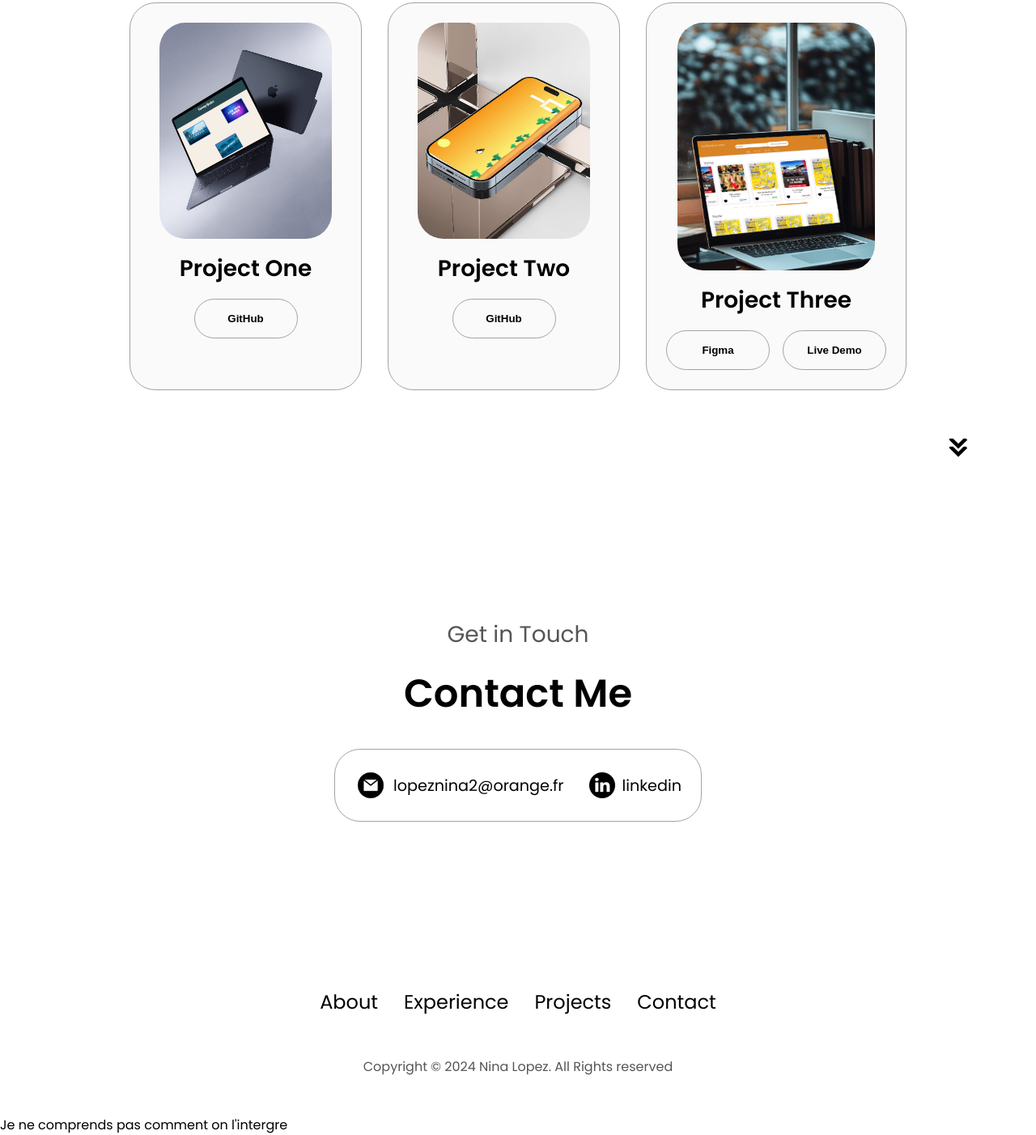
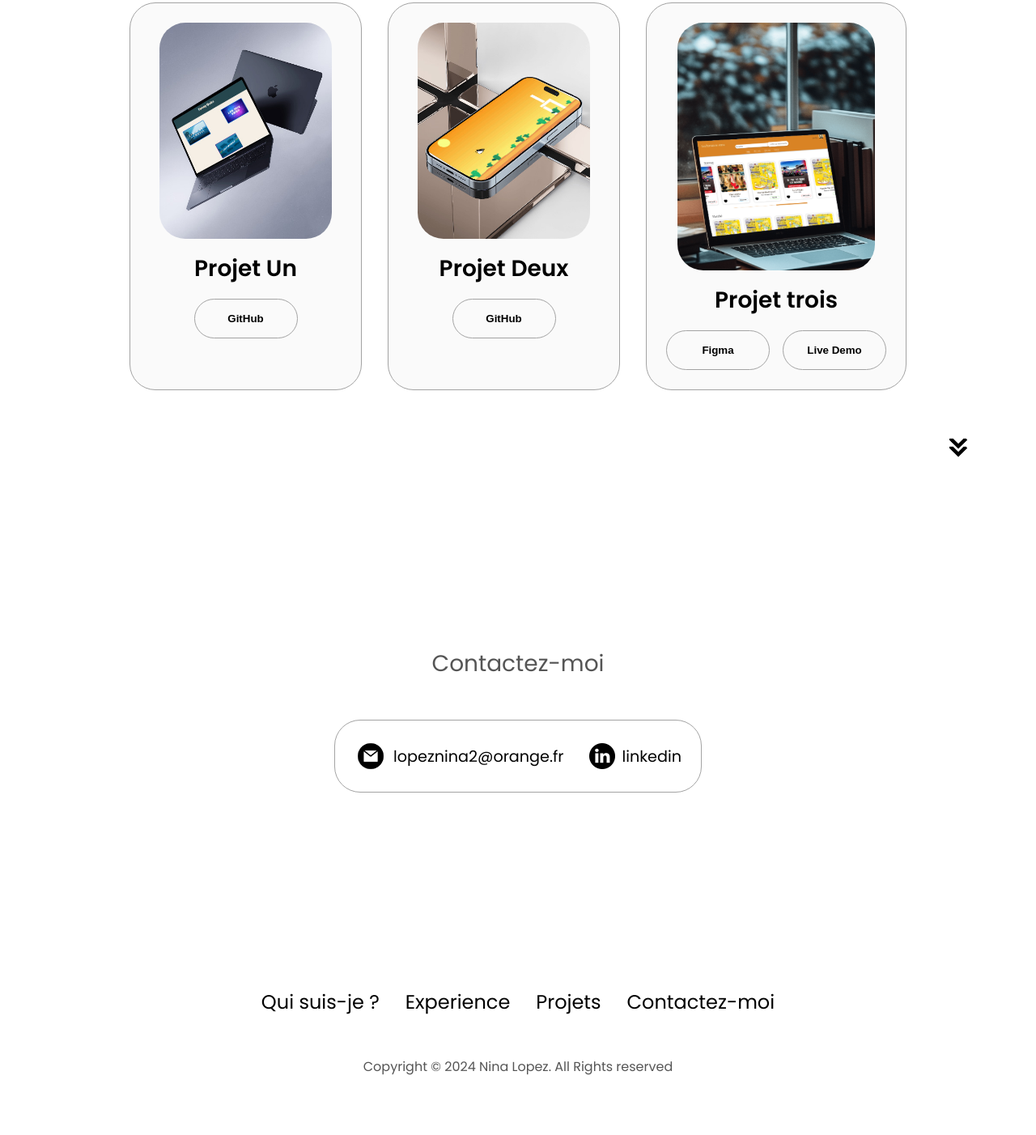
Before and after one commit to Nira00066/Nira00066.github.io, a website: page index.html in a window 1280 px wide. Shown: the part 2909-4311 px from the top of the page at 81% size. After the commit the page ends 4286 px from the top, so only its background shows below. Drawn offline with Linux system fonts and the light colour scheme.

Commit message:
refacto final fr

```diff
--- a/index.html
+++ b/index.html
@@ -29,10 +29,10 @@
         </div>
         <div>
           <ul class="menu-links">
-            <li><a href="#about" onclick="toggleMenu()">About</a></li>
+            <li><a href="#about" onclick="toggleMenu()">Qui suis-je ?</a></li>
             <li><a href="#experience" onclick="toggleMenu()">Experience</a></li>
-            <li><a href="#projects" onclick="toggleMenu()">Projects</a></li>
-            <li><a href="#contact" onclick="toggleMenu()">Contact</a></li>
+            <li><a href="#projects" onclick="toggleMenu()">Projets</a></li>
+            <li><a href="#contact" onclick="toggleMenu()">Contactez-moi</a></li>
           </ul>
         </div>
       </div>
@@ -377,7 +377,7 @@
                 class="project-img"
               />
             </div>
-            <h2 class="experience-sub-title project-title">Project One</h2>
+            <h2 class="experience-sub-title project-title">Projet Un</h2>
             <div class="btn-container">
               <button
                 class="btn btn-color-2 project-btn"
@@ -402,7 +402,7 @@
                 class="project-img"
               />
             </div>
-            <h2 class="experience-sub-title project-title">Project Two</h2>
+            <h2 class="experience-sub-title project-title">Projet Deux</h2>
             <div class="btn-container">
               <button
                 class="btn btn-color-2 project-btn"
@@ -427,7 +427,7 @@
                 class="project-img"
               />
             </div>
-            <h2 class="experience-sub-title project-title">Project Three</h2>
+            <h2 class="experience-sub-title project-title">Projet trois</h2>
             <div class="btn-container">
               <button
                 class="btn btn-color-2 project-btn"
@@ -453,8 +453,8 @@
       </div>
     </section>
     <section id="contact">
-      <p class="section_text_p1">Get in Touch</p>
-      <h1 class="title">Contact Me</h1>
+      <p class="section_text_p1">Contactez-moi</p>
+
       <div class="contact-info-upper-container">
         <div class="contact-info-container">
           <img
@@ -478,10 +478,10 @@
       <nav>
         <div class="nav-links-container">
           <ul class="nav-links">
-            <li><a href="#about">About</a></li>
+            <li><a href="#about">Qui suis-je ?</a></li>
             <li><a href="#experience">Experience</a></li>
-            <li><a href="#projects">Projects</a></li>
-            <li><a href="#contact">Contact</a></li>
+            <li><a href="#projects">Projets</a></li>
+            <li><a href="#contact">Contactez-moi</a></li>
           </ul>
         </div>
       </nav>
@@ -490,5 +490,3 @@
     <script src="script.js"></script>
   </body>
 </html>
-
-<a href="">Je ne comprends pas comment on l'intergre</a>
```
